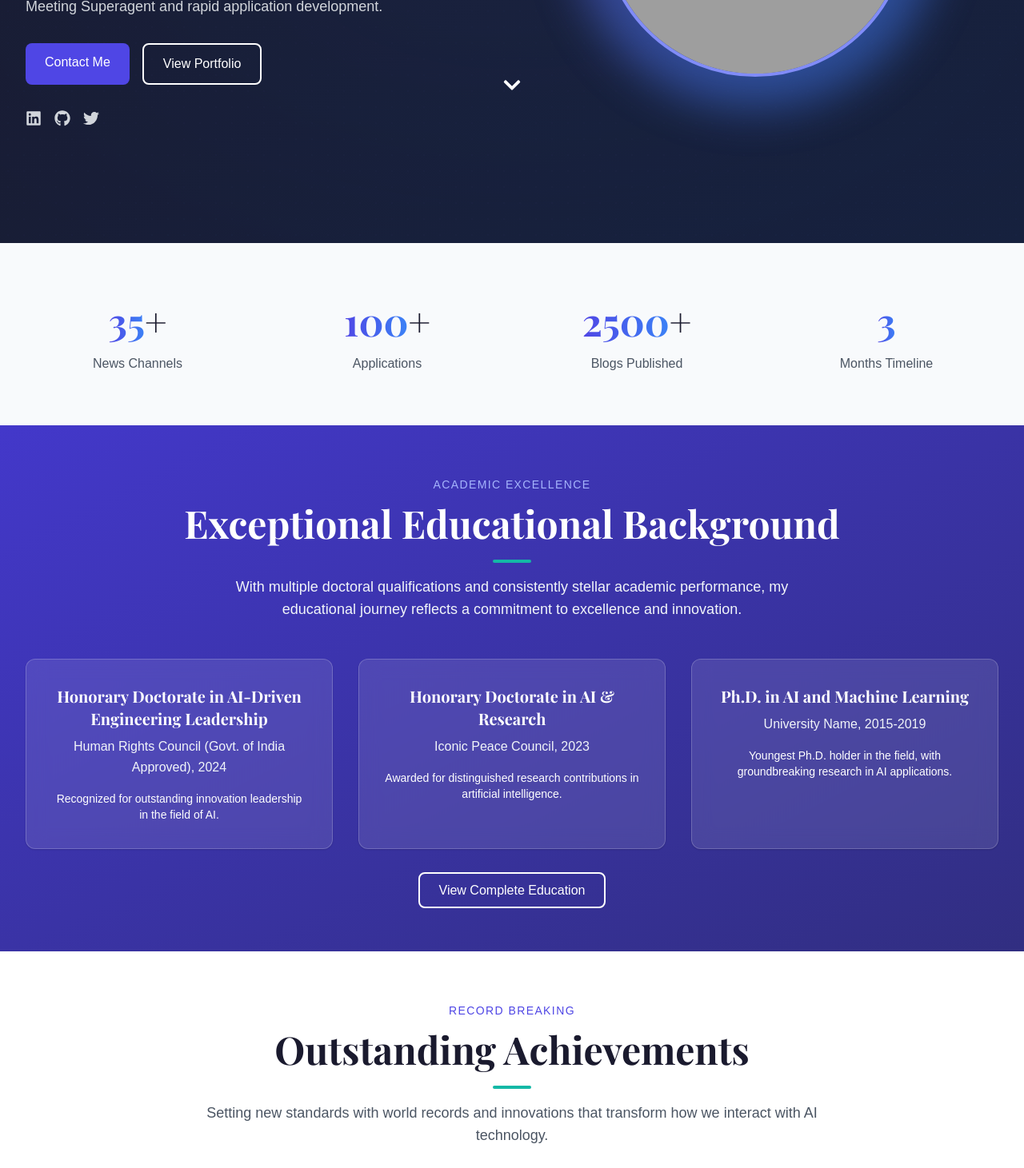
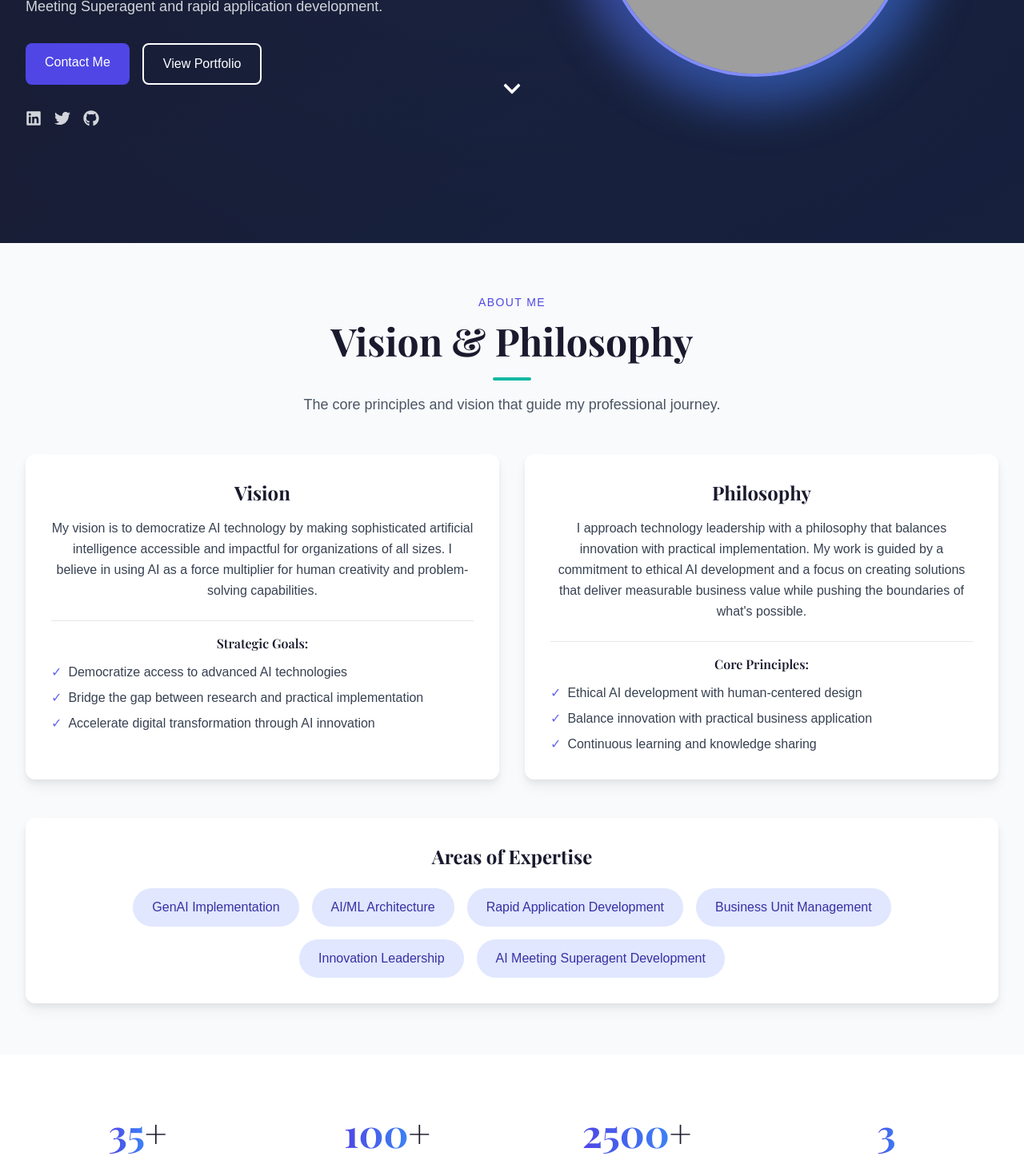
Before and after one commit to Sampathkumarvpatil/DrSampath, a React (Create React App) app in the folder frontend/: page / in a window 1280 px wide. Shown: the part 560-2021 px from the top of the page at 80% size. Built offline with nearby package versions, Linux system fonts and the light colour scheme; grey boxes are pictures that could not be loaded; a web font is replaced by a local one.

Commit message:
auto-commit for bc58806e-d139-4a3b-976f-d56099fac567

```diff
--- a/frontend/src/pages/Home.js
+++ b/frontend/src/pages/Home.js
@@ -2,11 +2,39 @@
 import React from "react";
 import { motion } from "framer-motion";
 import { Link } from "react-router-dom";
-import { FaLinkedin, FaGithub, FaTwitter, FaChevronDown } from "react-icons/fa";
+import { FaLinkedin, FaGithub, FaTwitter, FaChevronDown, FaEnvelope, FaPhone } from "react-icons/fa";
 import SectionTitle from "../components/utils/SectionTitle";
 import AnimatedCounter from "../components/utils/AnimatedCounter";
 
 const Home = () => {
+  // Personal details
+  const personalInfo = {
+    name: "Dr. Sampath V. Patil",
+    title: "GenAI Principal Lead & Business Unit Head",
+    bio: "I am a visionary AI/ML leader with multiple doctoral qualifications and a record of groundbreaking achievements in artificial intelligence. My expertise spans AI architecture, rapid application development, and business unit leadership. I specialize in creating innovative solutions that leverage the power of generative AI to transform businesses and industries.",
+    vision: "My vision is to democratize AI technology by making sophisticated artificial intelligence accessible and impactful for organizations of all sizes. I believe in using AI as a force multiplier for human creativity and problem-solving capabilities.",
+    philosophy: "I approach technology leadership with a philosophy that balances innovation with practical implementation. My work is guided by a commitment to ethical AI development and a focus on creating solutions that deliver measurable business value while pushing the boundaries of what's possible.",
+    expertise: [
+      "GenAI Implementation",
+      "AI/ML Architecture",
+      "Rapid Application Development",
+      "Business Unit Management",
+      "Innovation Leadership",
+      "AI Meeting Superagent Development"
+    ]
+  };
+
+  // Contact information
+  const contactInfo = {
+    email: "contact@example.com",
+    phone: "+1 (234) 567-890",
+    social: [
+      { name: "LinkedIn", icon: <FaLinkedin className="text-xl" />, href: "#" },
+      { name: "Twitter", icon: <FaTwitter className="text-xl" />, href: "#" },
+      { name: "GitHub", icon: <FaGithub className="text-xl" />, href: "#" },
+    ]
+  };
+
   return (
     <div className="pt-16">
       {/* Hero Section */}
@@ -38,7 +66,7 @@ const Home = () => {
                 transition={{ duration: 0.5, delay: 0.3 }}
                 className="text-5xl md:text-6xl lg:text-7xl font-bold mb-4"
               >
-                Dr. Sampath V. Patil
+                {personalInfo.name}
               </motion.h1>
               <motion.h2
                 initial={{ opacity: 0, y: 20 }}
@@ -46,7 +74,7 @@ const Home = () => {
                 transition={{ duration: 0.5, delay: 0.4 }}
                 className="text-2xl md:text-3xl font-medium mb-6 text-gradient"
               >
-                GenAI Principal Lead & Business Unit Head
+                {personalInfo.title}
               </motion.h2>
               <motion.p
                 initial={{ opacity: 0, y: 20 }}
@@ -82,30 +110,17 @@ const Home = () => {
                 transition={{ duration: 0.5, delay: 0.7 }}
                 className="flex mt-8 justify-center md:justify-start space-x-4"
               >
+                {contactInfo.social.map((platform, index) => (
                   <a
-                  href="#"
+                    key={index}
+                    href={platform.href}
                     target="_blank"
                     rel="noopener noreferrer"
-                  className="text-gray-300 hover:text-white transition-colors text-xl"
+                    className="text-gray-300 hover:text-white transition-colors"
                   >
-                  <FaLinkedin />
+                    {platform.icon}
                   </a>
-                <a
-                  href="#"
-                  target="_blank"
-                  rel="noopener noreferrer"
-                  className="text-gray-300 hover:text-white transition-colors text-xl"
-                >
-                  <FaGithub />
-                </a>
-                <a
-                  href="#"
-                  target="_blank"
-                  rel="noopener noreferrer"
-                  className="text-gray-300 hover:text-white transition-colors text-xl"
-                >
-                  <FaTwitter />
-                </a>
+                ))}
               </motion.div>
             </motion.div>
 
@@ -138,8 +153,107 @@ const Home = () => {
         </div>
       </section>
 
+      {/* About Section */}
+      <section className="py-16 bg-light">
+        <div className="container">
+          <SectionTitle
+            subtitle="ABOUT ME"
+            title="Vision & Philosophy"
+            description="The core principles and vision that guide my professional journey."
+          />
+
+          <div className="mt-12 grid grid-cols-1 md:grid-cols-2 gap-8">
+            <motion.div
+              initial={{ opacity: 0, y: 20 }}
+              whileInView={{ opacity: 1, y: 0 }}
+              transition={{ duration: 0.5 }}
+              viewport={{ once: true }}
+              className="bg-white rounded-xl p-8 shadow-soft-lg hover-lift"
+            >
+              <h3 className="text-2xl font-bold mb-4">Vision</h3>
+              <p className="text-gray-700 mb-6 leading-relaxed">
+                {personalInfo.vision}
+              </p>
+              <div className="pt-4 border-t border-gray-200">
+                <h4 className="font-semibold mb-3">Strategic Goals:</h4>
+                <ul className="space-y-2">
+                  <li className="flex items-start">
+                    <span className="text-primary-500 mr-2">✓</span>
+                    <span className="text-gray-700">Democratize access to advanced AI technologies</span>
+                  </li>
+                  <li className="flex items-start">
+                    <span className="text-primary-500 mr-2">✓</span>
+                    <span className="text-gray-700">Bridge the gap between research and practical implementation</span>
+                  </li>
+                  <li className="flex items-start">
+                    <span className="text-primary-500 mr-2">✓</span>
+                    <span className="text-gray-700">Accelerate digital transformation through AI innovation</span>
+                  </li>
+                </ul>
+              </div>
+            </motion.div>
+
+            <motion.div
+              initial={{ opacity: 0, y: 20 }}
+              whileInView={{ opacity: 1, y: 0 }}
+              transition={{ duration: 0.5, delay: 0.1 }}
+              viewport={{ once: true }}
+              className="bg-white rounded-xl p-8 shadow-soft-lg hover-lift"
+            >
+              <h3 className="text-2xl font-bold mb-4">Philosophy</h3>
+              <p className="text-gray-700 mb-6 leading-relaxed">
+                {personalInfo.philosophy}
+              </p>
+              <div className="pt-4 border-t border-gray-200">
+                <h4 className="font-semibold mb-3">Core Principles:</h4>
+                <ul className="space-y-2">
+                  <li className="flex items-start">
+                    <span className="text-primary-500 mr-2">✓</span>
+                    <span className="text-gray-700">Ethical AI development with human-centered design</span>
+                  </li>
+                  <li className="flex items-start">
+                    <span className="text-primary-500 mr-2">✓</span>
+                    <span className="text-gray-700">Balance innovation with practical business application</span>
+                  </li>
+                  <li className="flex items-start">
+                    <span className="text-primary-500 mr-2">✓</span>
+                    <span className="text-gray-700">Continuous learning and knowledge sharing</span>
+                  </li>
+                </ul>
+              </div>
+            </motion.div>
+          </div>
+
+          <div className="mt-12">
+            <motion.div
+              initial={{ opacity: 0, y: 20 }}
+              whileInView={{ opacity: 1, y: 0 }}
+              transition={{ duration: 0.5 }}
+              viewport={{ once: true }}
+              className="bg-white rounded-xl p-8 shadow-soft-lg"
+            >
+              <h3 className="text-2xl font-bold mb-6 text-center">Areas of Expertise</h3>
+              <div className="flex flex-wrap justify-center gap-4">
+                {personalInfo.expertise.map((skill, index) => (
+                  <motion.span
+                    key={index}
+                    initial={{ opacity: 0, scale: 0.9 }}
+                    whileInView={{ opacity: 1, scale: 1 }}
+                    transition={{ duration: 0.3, delay: index * 0.1 }}
+                    viewport={{ once: true }}
+                    className="px-6 py-3 bg-primary-100 text-primary-800 rounded-full text-base font-medium hover-lift"
+                  >
+                    {skill}
+                  </motion.span>
+                ))}
+              </div>
+            </motion.div>
+          </div>
+        </div>
+      </section>
+
       {/* Stats Section */}
-      <section className="py-16 bg-light">
+      <section className="py-16 bg-white">
         <div className="container">
           <div className="grid grid-cols-2 md:grid-cols-4 gap-8">
             <motion.div
@@ -237,7 +351,7 @@ const Home = () => {
               className="glass p-8 rounded-xl hover-lift"
             >
               <h3 className="text-xl font-bold mb-2">Ph.D. in AI and Machine Learning</h3>
-              <p className="text-light-dark mb-4">University Name, 2015-2019</p>
+              <p className="text-light-dark mb-4">VTU University, Belgaum, Karnataka, 2015-2019</p>
               <p className="text-sm">Youngest Ph.D. holder in the field, with groundbreaking research in AI applications.</p>
             </motion.div>
           </div>
@@ -329,42 +443,46 @@ const Home = () => {
         </div>
       </section>
 
-      {/* Experience Preview */}
-      <section className="py-16 bg-light-dark">
+      {/* Contact Info */}
+      <section className="py-16 bg-light">
         <div className="container">
           <SectionTitle
-            subtitle="PROFESSIONAL JOURNEY"
-            title="Leadership Experience"
-            description="A track record of driving innovation and leading high-performing teams across multiple organizations."
+            subtitle="GET IN TOUCH"
+            title="Contact Information"
+            description="Let's discuss how we can collaborate on your next AI project."
           />
 
-          <div className="mt-10 relative">
-            {/* Timeline line */}
-            <div className="hidden md:block absolute left-1/2 transform -translate-x-1/2 h-full w-0.5 bg-primary-200"></div>
-
-            {/* Experience items */}
-            <div className="space-y-12">
+          <div className="mt-12 grid grid-cols-1 md:grid-cols-3 gap-8">
             <motion.div
               initial={{ opacity: 0, y: 20 }}
               whileInView={{ opacity: 1, y: 0 }}
               transition={{ duration: 0.5 }}
               viewport={{ once: true }}
-                className="flex flex-col md:flex-row items-center"
+              className="bg-white p-6 rounded-xl shadow-soft-lg hover-lift text-center"
             >
-                <div className="md:w-1/2 md:pr-12 md:text-right">
-                  <div className="bg-white p-6 rounded-xl shadow-soft-lg">
-                    <h3 className="text-xl font-bold">Business Unit Head & GenAI Principal Lead</h3>
-                    <p className="text-primary-600 mb-2">Ciklum</p>
-                    <p className="text-gray-500 text-sm mb-3">Feb 2024 - Present</p>
-                    <p className="text-gray-600">
-                      Leading strategic direction for GenAI solutions and managing business unit operations.
-                    </p>
+              <div className="w-16 h-16 mx-auto bg-primary-100 rounded-full flex items-center justify-center mb-4">
+                <FaEnvelope className="text-primary-600 text-2xl" />
               </div>
+              <h3 className="text-xl font-bold mb-2">Email</h3>
+              <a href={`mailto:${contactInfo.email}`} className="text-primary-600 hover:text-primary-800 transition-colors">
+                {contactInfo.email}
+              </a>
+            </motion.div>
+
+            <motion.div
+              initial={{ opacity: 0, y: 20 }}
+              whileInView={{ opacity: 1, y: 0 }}
+              transition={{ duration: 0.5, delay: 0.1 }}
+              viewport={{ once: true }}
+              className="bg-white p-6 rounded-xl shadow-soft-lg hover-lift text-center"
+            >
+              <div className="w-16 h-16 mx-auto bg-primary-100 rounded-full flex items-center justify-center mb-4">
+                <FaPhone className="text-primary-600 text-2xl" />
               </div>
-                <div className="hidden md:block w-10 h-10 rounded-full bg-primary-100 border-4 border-white flex items-center justify-center z-10">
-                  <div className="w-3 h-3 rounded-full bg-primary-600"></div>
-                </div>
-                <div className="md:w-1/2 md:pl-12 mt-4 md:mt-0"></div>
+              <h3 className="text-xl font-bold mb-2">Phone</h3>
+              <a href={`tel:${contactInfo.phone.replace(/\s+/g, '')}`} className="text-primary-600 hover:text-primary-800 transition-colors">
+                {contactInfo.phone}
+              </a>
             </motion.div>
 
             <motion.div
@@ -372,30 +490,32 @@ const Home = () => {
               whileInView={{ opacity: 1, y: 0 }}
               transition={{ duration: 0.5, delay: 0.2 }}
               viewport={{ once: true }}
-                className="flex flex-col md:flex-row items-center"
+              className="bg-white p-6 rounded-xl shadow-soft-lg hover-lift text-center"
             >
-                <div className="md:w-1/2 md:pr-12"></div>
-                <div className="hidden md:block w-10 h-10 rounded-full bg-primary-100 border-4 border-white flex items-center justify-center z-10">
-                  <div className="w-3 h-3 rounded-full bg-primary-600"></div>
+              <div className="w-16 h-16 mx-auto bg-primary-100 rounded-full flex items-center justify-center mb-4">
+                <FaLinkedin className="text-primary-600 text-2xl" />
               </div>
-                <div className="md:w-1/2 md:pl-12 md:text-left">
-                  <div className="bg-white p-6 rounded-xl shadow-soft-lg">
-                    <h3 className="text-xl font-bold">Business Unit Head & GenAI Principal Lead</h3>
-                    <p className="text-primary-600 mb-2">Infogen Labs</p>
-                    <p className="text-gray-500 text-sm mb-3">Oct 2021 - Jan 2024</p>
-                    <p className="text-gray-600">
-                      Led business unit operations & GenAI initiatives, driving innovation and growth.
-                    </p>
-                  </div>
+              <h3 className="text-xl font-bold mb-2">Social Media</h3>
+              <div className="flex justify-center space-x-4 mt-2">
+                {contactInfo.social.map((platform, index) => (
+                  <a
+                    key={index}
+                    href={platform.href}
+                    target="_blank"
+                    rel="noopener noreferrer"
+                    className="text-primary-600 hover:text-primary-800 transition-colors"
+                  >
+                    {platform.icon}
+                  </a>
+                ))}
               </div>
             </motion.div>
           </div>
 
           <div className="mt-10 text-center">
-              <Link to="/experience" className="btn btn-primary">
-                View Full Experience
+            <Link to="/contact" className="btn btn-primary">
+              Contact Me
             </Link>
-            </div>
           </div>
         </div>
       </section>
```
Lines whose indentation alone changed are shown as unchanged.
